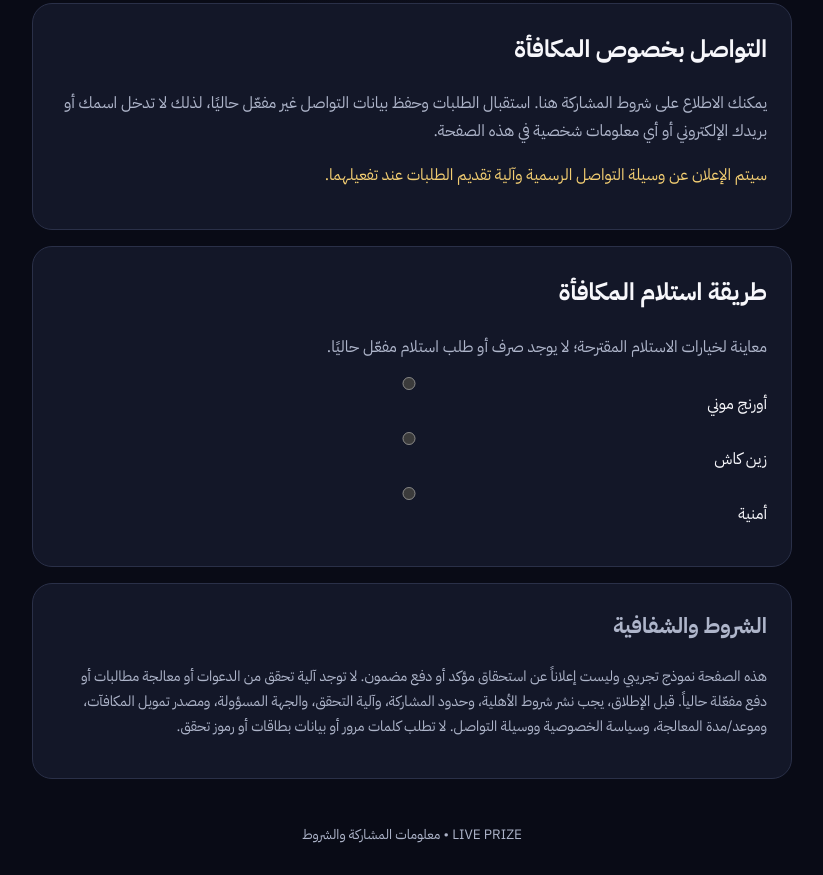
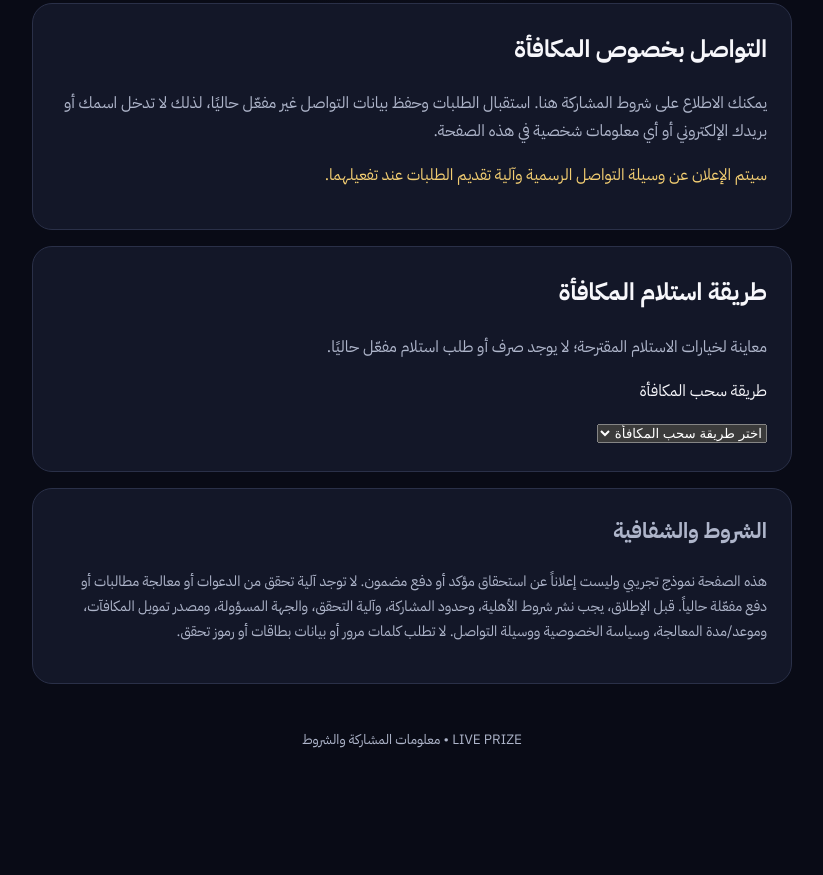
Before and after one commit to alsltynwraldyn-prog/live-prize, a plain HTML site: page index.html in a window 1280 px wide. Shown: the part 1214-2089 px from the top of the page, without its empty margins (228-1051 px from the left). After the commit the page ends 1994 px from the top, so only its background shows below. Drawn offline with Linux system fonts and the light colour scheme.

Commit message:
Replace payout radios with dropdown selector

```diff
--- a/index.html
+++ b/index.html
@@ -33,11 +33,13 @@
 <section class="panel">
 <h2>طريقة استلام المكافأة</h2>
 <p class="hint">معاينة لخيارات الاستلام المقترحة؛ لا يوجد صرف أو طلب استلام مفعّل حاليًا.</p>
-<div class="payout-options">
-<label><input type="radio" name="payout" value="orange-money"> أورنج موني</label>
-<label><input type="radio" name="payout" value="zain-cash"> زين كاش</label>
-<label><input type="radio" name="payout" value="umniah-wallet"> أمنية</label>
-</div>
+<label for="payout-method">طريقة سحب المكافأة</label>
+<select id="payout-method" name="payout" class="payout-select">
+<option value="" selected disabled>اختر طريقة سحب المكافأة</option>
+<option value="orange-money">أورنج موني</option>
+<option value="zain-cash">زين كاش</option>
+<option value="umniah-wallet">محفظة أمنية</option>
+</select>
 </section>
 <section class="terms"><h2>الشروط والشفافية</h2><p>هذه الصفحة نموذج تجريبي وليست إعلاناً عن استحقاق مؤكد أو دفع مضمون. لا توجد آلية تحقق من الدعوات أو معالجة مطالبات أو دفع مفعّلة حالياً. قبل الإطلاق، يجب نشر شروط الأهلية، وحدود المشاركة، وآلية التحقق، والجهة المسؤولة، ومصدر تمويل المكافآت، وموعد/مدة المعالجة، وسياسة الخصوصية ووسيلة التواصل. لا تطلب كلمات مرور أو بيانات بطاقات أو رموز تحقق.</p></section>
 </main><footer>LIVE PRIZE • معلومات المشاركة والشروط</footer>
```
